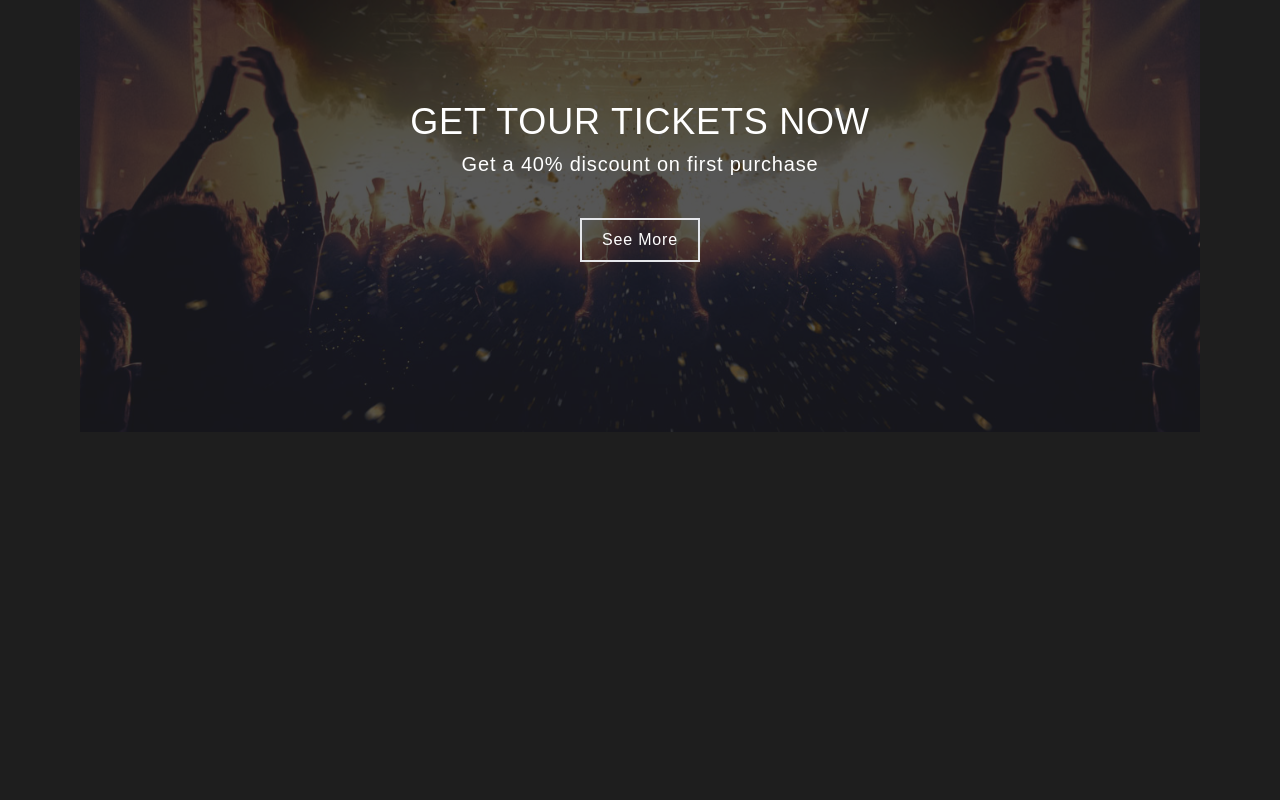
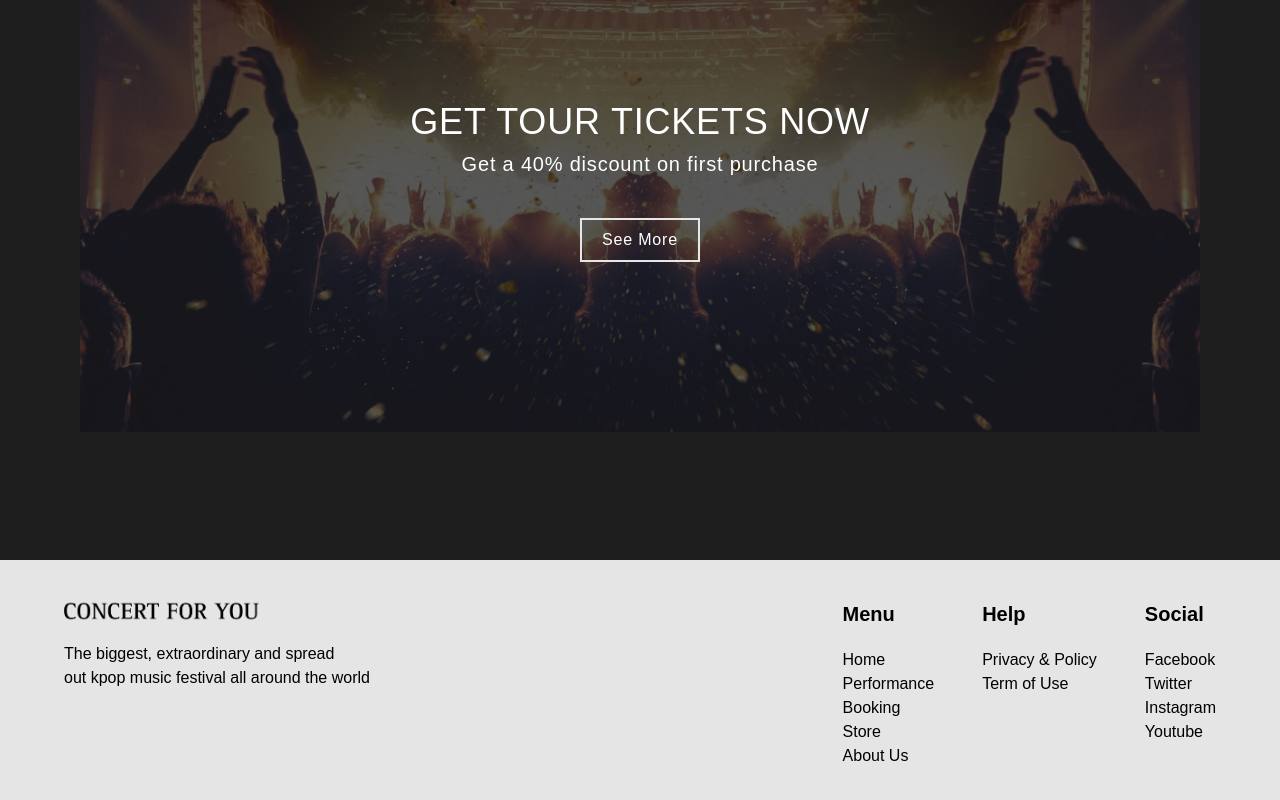
Before and after one commit to zionimo/concertForYou, a Next.js app: page / in a window 1280 px wide. Shown: the part 4614-5414 px from the top of the page. Before the commit the page ends 5174 px from the top, so only its background shows below. Built offline with nearby package versions, Linux system fonts and the light colour scheme; a web font is replaced by a local one.

Commit message:
footer 제작

```diff
--- /dev/null
+++ b/app/components/Footer/Footer.tsx
@@ -0,0 +1,50 @@
+import Image from "next/image";
+
+const Footer = () => {
+  return (
+    <div className="bg-neutral-200 text-black px-16 py-10">
+      <div className="flex md:flex-row flex-col justify-between">
+        {/* 소개글 */}
+        <div className="sm:mb-10">
+          <Image
+            className=" pb-5"
+            src="/logo2.png"
+            width={196}
+            height={20}
+            alt="Logo"
+          />
+          <h1>
+            The biggest, extraordinary and spread <br />
+            out kpop music festival all around the world
+          </h1>
+        </div>
+
+        {/* 메뉴 */}
+        <div className="flex flex-row space-x-12 s">
+          <ul>
+            <li className="text-xl font-semibold pb-5">Menu</li>
+            <li>Home</li>
+            <li>Performance</li>
+            <li>Booking</li>
+            <li>Store</li>
+            <li>About Us</li>
+          </ul>
+          <ul>
+            <li className="text-xl font-semibold pb-5">Help</li>
+            <li>Privacy & Policy</li>
+            <li>Term of Use</li>
+          </ul>
+          <ul>
+            <li className="text-xl font-semibold pb-5">Social</li>
+            <li>Facebook</li>
+            <li>Twitter</li>
+            <li>Instagram</li>
+            <li>Youtube</li>
+          </ul>
+        </div>
+      </div>
+    </div>
+  );
+};
+
+export default Footer;
--- a/app/components/Navbar/Navbar.tsx
+++ b/app/components/Navbar/Navbar.tsx
@@ -1,3 +1,4 @@
+// 클라이언트 컴포넌트로 취급
 "use client";
 
 import Image from "next/image";
--- a/app/page.tsx
+++ b/app/page.tsx
@@ -4,6 +4,7 @@ import Navbar from "./components/Navbar/Navbar";
 import Section from "./components/Section/Section";
 import Service from "./components/Service/Service";
 import Card from "./components/Card/Card";
+import Footer from "./components/Footer/Footer";
 
 export default function Home() {
   return (
@@ -44,6 +45,8 @@ export default function Home() {
         <Service />
         <Card/>
       </Container>
+
+        <Footer/>
     </div>
   );
 }
```
